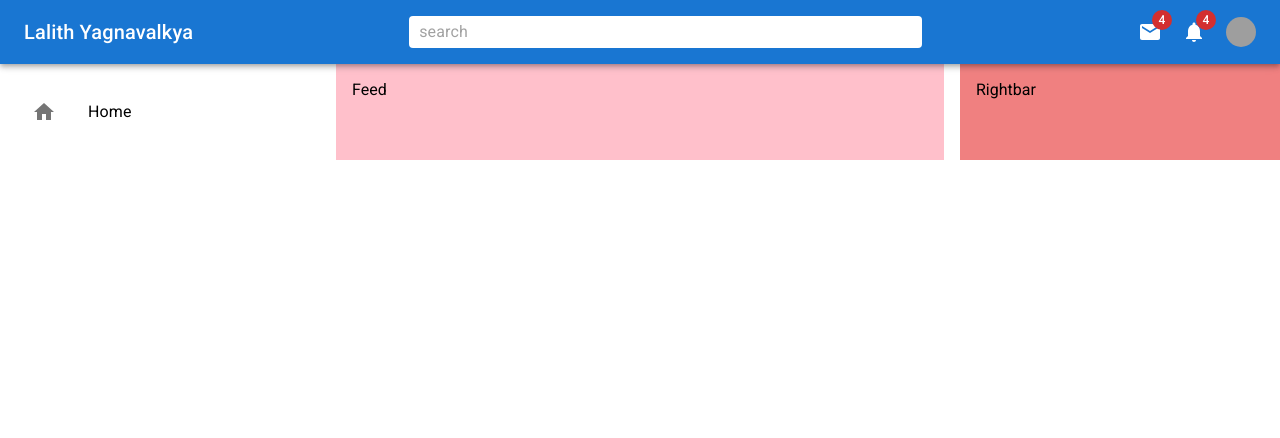
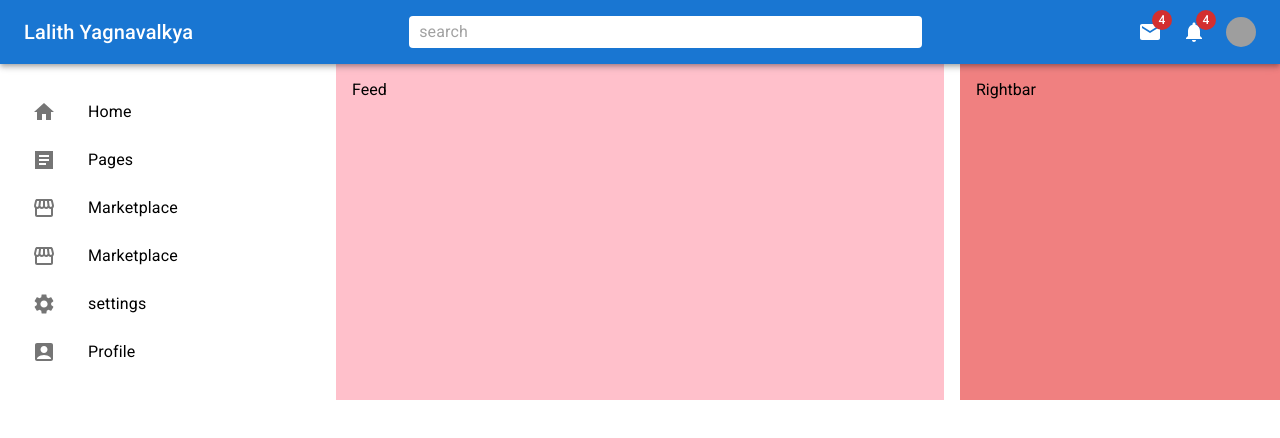
Before and after one commit to LalithYagnavalkya/MaterialUiCourse, a React (Create React App) app: page / in a window 1280 px wide. Shown: the top 438 px of the page. Built offline with nearby package versions, Linux system fonts and the light colour scheme; grey boxes are pictures that could not be loaded.

Commit message:
add sidebar list items

```diff
--- a/src/components/Sidebar.jsx
+++ b/src/components/Sidebar.jsx
@@ -6,7 +6,13 @@ import {
   ListItemButton,
   ListItemText,
 } from "@mui/material";
-import { HomeSharp } from "@mui/icons-material";
+import {
+  HomeSharp,
+  ArticleSharp,
+  Settings,
+  AccountBox,
+  Storefront,
+} from "@mui/icons-material";
 
 import React from "react";
 
@@ -27,6 +33,46 @@ const Sidebar = () => {
             <ListItemText primary="Home" />
           </ListItemButton>
         </ListItem>
+        <ListItem disablePadding>
+          <ListItemButton component="a" href="#pages">
+            <ListItemIcon>
+              <ArticleSharp />
+            </ListItemIcon>
+            <ListItemText primary="Pages" />
+          </ListItemButton>
+        </ListItem>
+        <ListItem disablePadding>
+          <ListItemButton component="a" href="#pages">
+            <ListItemIcon>
+              <Storefront />
+            </ListItemIcon>
+            <ListItemText primary="Marketplace" />
+          </ListItemButton>
+        </ListItem>
+        <ListItem disablePadding>
+          <ListItemButton component="a" href="#pages">
+            <ListItemIcon>
+              <Storefront />
+            </ListItemIcon>
+            <ListItemText primary="Marketplace" />
+          </ListItemButton>
+        </ListItem>
+        <ListItem disablePadding>
+          <ListItemButton component="a" href="#settings">
+            <ListItemIcon>
+              <Settings />
+            </ListItemIcon>
+            <ListItemText primary="settings" />
+          </ListItemButton>
+        </ListItem>
+        <ListItem disablePadding>
+          <ListItemButton component="a" href="#simple-list">
+            <ListItemIcon>
+              <AccountBox />
+            </ListItemIcon>
+            <ListItemText primary="Profile" />
+          </ListItemButton>
+        </ListItem>
       </List>
     </Box>
   );
```
